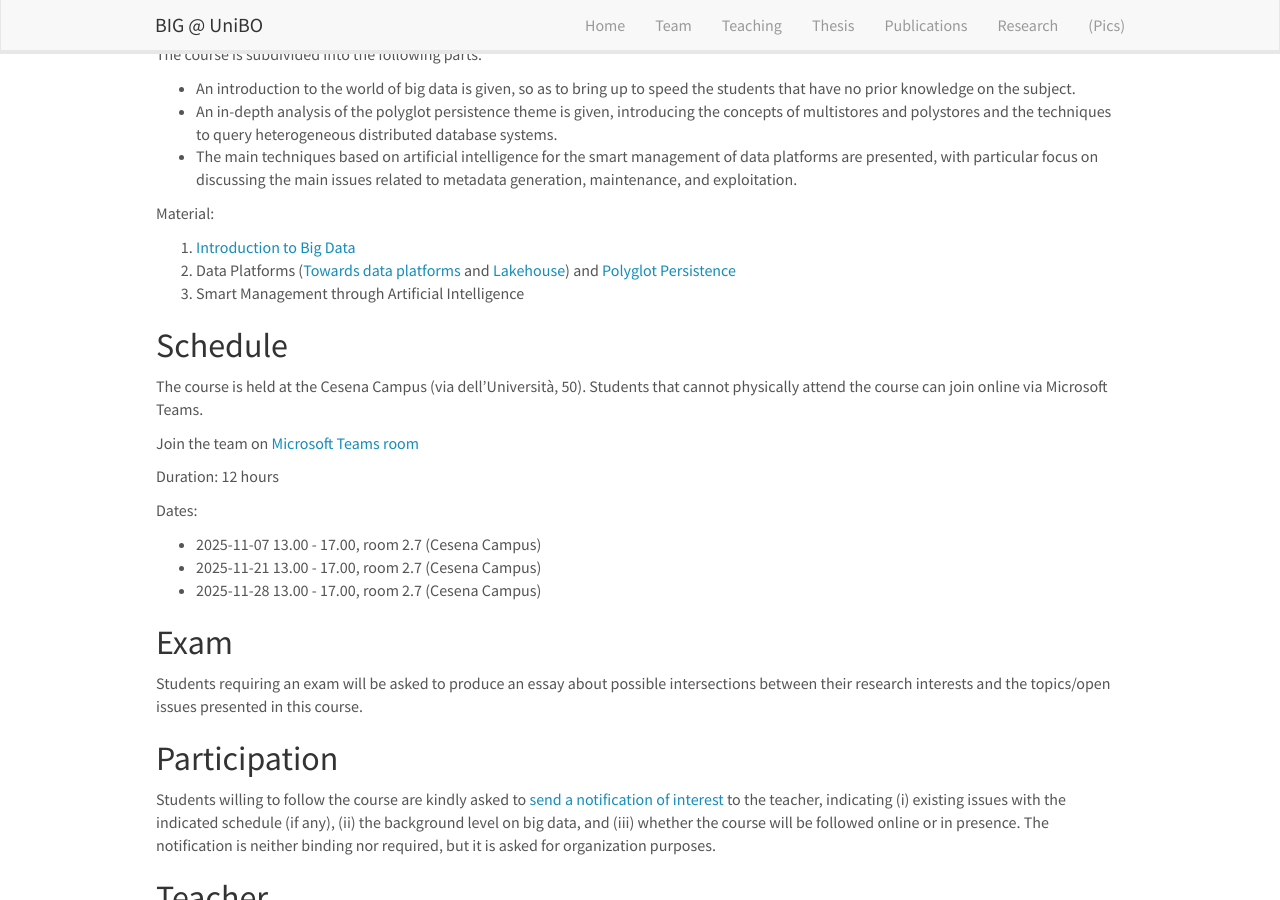
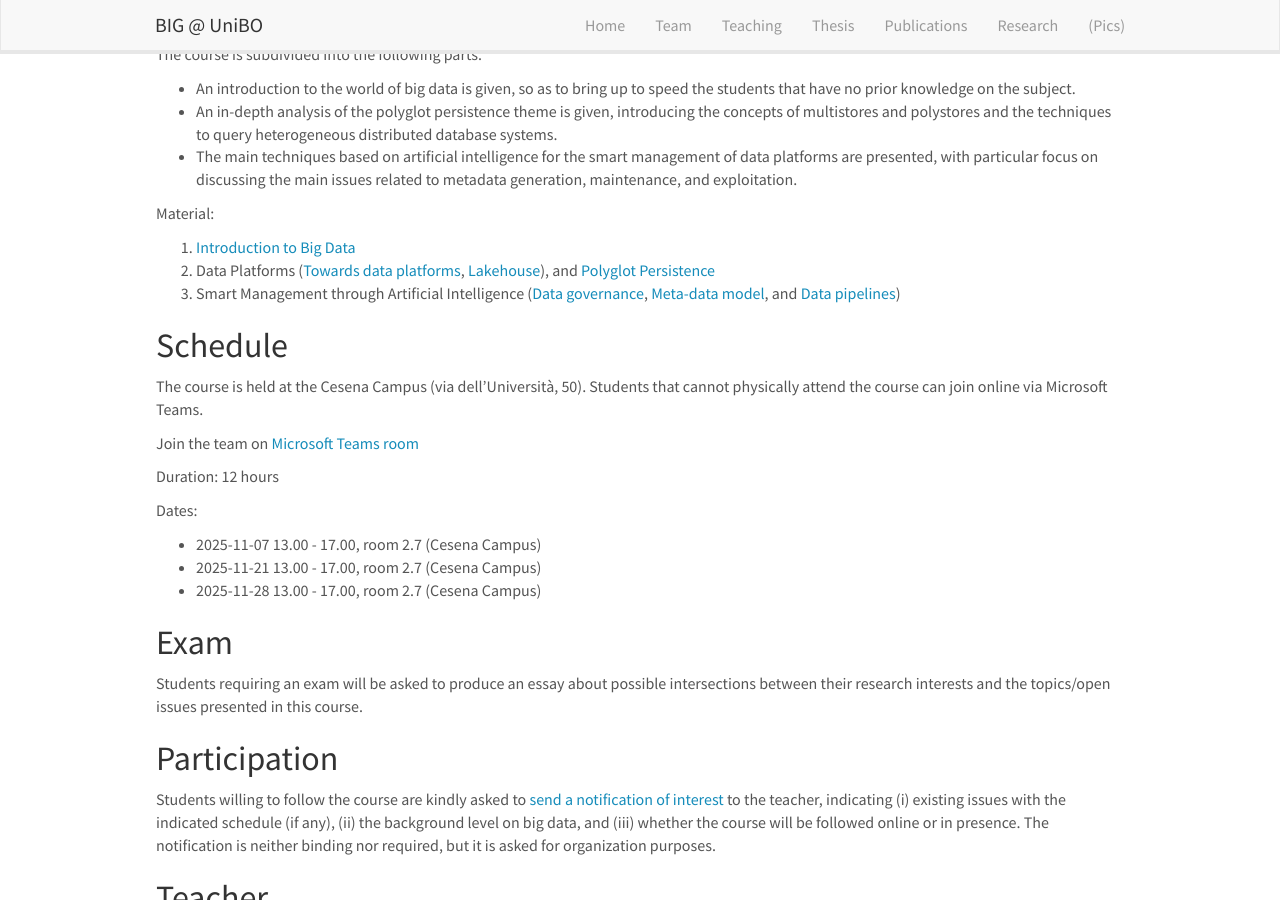
Before and after one commit to big-unibo/big-unibo.github.io, a Jekyll site: the page built from _pages/phd_bigdata_dataplatform_2526.md, in a window 1280 px wide and 900 px high, scrolled down 300 px. Built offline with Jekyll 4.4.1, drawn with Linux system fonts in a browser that asks for light colours; nearby versions of some CDN libraries.

Commit message:
Update phd_bigdata_dataplatform_2526.md

```diff
--- a/_pages/phd_bigdata_dataplatform_2526.md
+++ b/_pages/phd_bigdata_dataplatform_2526.md
@@ -23,8 +23,8 @@ The course is subdivided into the following parts.
 Material:
 
 0. [Introduction to Big Data](https://w4bo.github.io/AA2526-unibo-phddataplat/01-bigdata)
-0. Data Platforms ([Towards data platforms](https://w4bo.github.io/AA2526-unibo-bigdataandcloudplatforms/01-dataplatforms#/data-platform) and [Lakehouse](https://w4bo.github.io/AA2526-unibo-bigdataandcloudplatforms/06-storage#/data-lakehouse-2)) and [Polyglot Persistence](https://w4bo.github.io/AA2526-unibo-phddataplat/02-polyglotpersistence#/title-slide)
-0. Smart Management through Artificial Intelligence
+0. Data Platforms ([Towards data platforms](https://w4bo.github.io/AA2526-unibo-bigdataandcloudplatforms/01-dataplatforms#/data-platform), [Lakehouse](https://w4bo.github.io/AA2526-unibo-bigdataandcloudplatforms/06-storage#/data-lakehouse-2)), and [Polyglot Persistence](https://w4bo.github.io/AA2526-unibo-phddataplat/02-polyglotpersistence#/title-slide)
+0. Smart Management through Artificial Intelligence ([Data governance](https://w4bo.github.io/AA2526-unibo-bigdataandcloudplatforms/01-dataplatforms#/data-platform-23), [Meta-data model](https://w4bo.github.io/AA2526-unibo-phddataplat/03-metadata), and [Data pipelines](https://w4bo.github.io/AA2526-unibo-mldm/cs-tuningdp#/tuning-data-pipelines))
 
 ## Schedule
 
```
